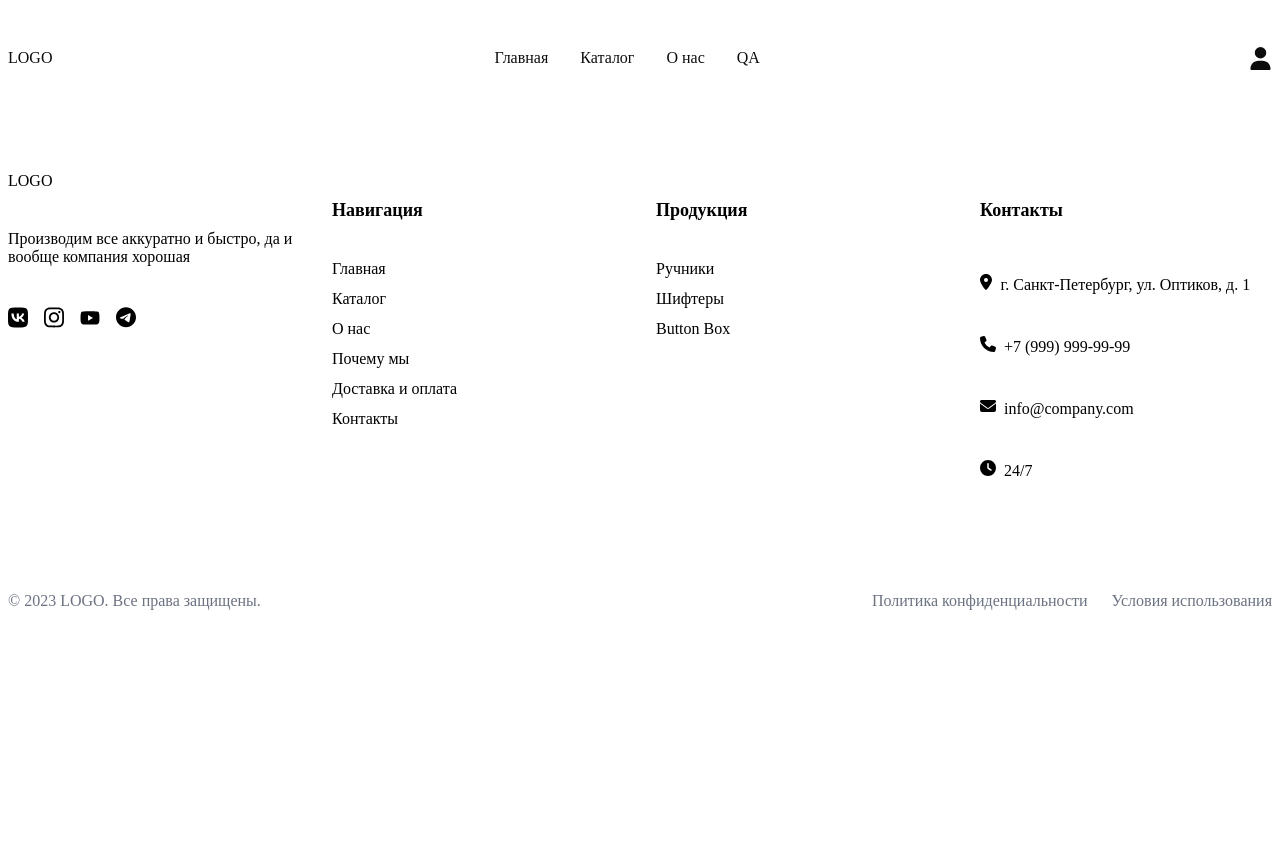
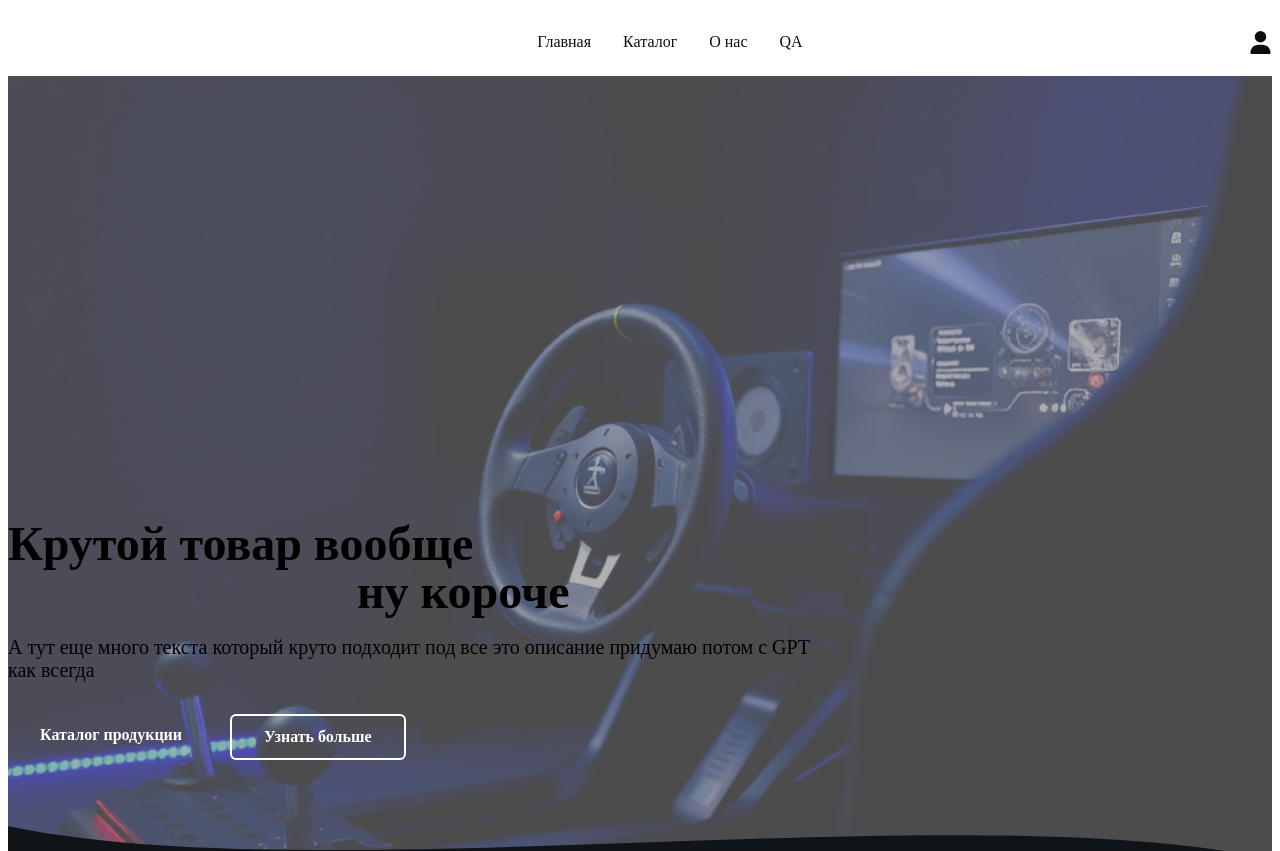
Before and after one commit to Morzevichka/sim-racing-shop, a Nuxt app in the folder frontend/: page / in a window 1280 px wide. Shown: the top 851 px of the page. Before the commit the page ends 800 px from the top, so only its background shows below. Built offline with nearby package versions, Linux system fonts and the light colour scheme.

Commit message:
create hero section and import sidebar in header

```diff
--- a/frontend/app/assets/css/base.css
+++ b/frontend/app/assets/css/base.css
@@ -23,10 +23,9 @@
 
 body, html {
     color: var(--white);
+    background-color: var(--dark);
     min-height: 100vh;
     width: 100%;
     font-family: 'Inter', sans-serif !important;
-    background-color: var(--dark);
-    color: var(--white);
-    font-size: 16px
+    scroll-behavior: smooth;
 }
--- a/frontend/app/assets/css/main.css
+++ b/frontend/app/assets/css/main.css
@@ -1,52 +1,44 @@
 @import './base.css';
 
-.vertical-wrapper {
+.container {
     margin: 0 auto;
     padding: 0 1rem;
     width: 100%;
     height: 100%;
 }
 
-.logo-wrapper span {
-  font-weight: 700;
-  font-size: 30px;
-  color: transparent;
-  background-image: var(--gradient-accent-light);
-  background-clip: text;
-}
-
 @media screen and (min-width: 0px) and (max-width: 640px) {
-  .vertical-wrapper {
+  .container {
     max-width: 100%;
   }
 }
 
 @media screen and (min-width: 640px) and (max-width: 768px) {
-  .vertical-wrapper {
+  .container {
     max-width: 640px;
   }
 }
 
 @media screen and (min-width: 768px) and (max-width: 1024px) {
-  .vertical-wrapper {
+  .container {
     max-width: 768px;
   }
 }
 
 @media screen and (min-width: 1024px) and (max-width: 1280px) {
-  .vertical-wrapper {
+  .container {
     max-width: 1024px;
   }
 }
 
 @media screen and (min-width: 1280px) and (max-width: 1536px) {
-  .vertical-wrapper {
+  .container {
     max-width: 1280px;
   }
 }
 
 @media screen and (min-width: 1536px) {
-  .vertical-wrapper {
+  .container {
     max-width: 1536px;
   }
 }
--- /dev/null
+++ b/frontend/app/components/AppLogo.vue
@@ -0,0 +1,21 @@
+<template>
+    <div class="logo">
+        <NuxtLink to="/">
+            <span>LOGO</span>
+        </NuxtLink>
+    </div>
+</template>
+
+<style scoped>
+.logo a {
+  text-decoration: none;
+}
+
+.logo span {
+  font-weight: 700;
+  font-size: 30px;
+  color: transparent;
+  background-image: var(--gradient-accent-light);
+  background-clip: text;
+}
+</style>
--- a/frontend/app/components/Footer.vue
+++ b/frontend/app/components/Footer.vue
@@ -1,11 +1,10 @@
 <template>
     <footer>
-    <div class="vertical-wrapper">
+    <div class="container">
       <div id="footer-wrapper">
         <div>
-          <div class="logo-wrapper" style="padding-bottom: 1.5rem;">
-            <RouterLink to="/"><span>LOGO</span></RouterLink>
-          </div>
+          <AppLogo style="padding-bottom: 1.5rem" />
+
           <div style="padding-bottom: 1.5rem;">
             <p>Производим все аккуратно и быстро, да и вообще компания хорошая</p>
           </div>
@@ -70,7 +69,7 @@
         </div>
       </div>
       <div id="footer-bottom-wrapper">
-        <p>© 2023 LOGO. Все права защищены.</p>
+        <p>© 2025 LOGO. Все права защищены.</p>
         <div id="terms">
             <RouterLink to="/">Политика конфиденциальности</RouterLink>
             <RouterLink to="/">Условия использования</RouterLink>
--- a/frontend/app/components/Header.vue
+++ b/frontend/app/components/Header.vue
@@ -1,7 +1,6 @@
 <script setup>
-import { ref } from 'vue'
 
-const sidebarVisiable = ref(false)
+const sidebarVisiable = useState('sidebar-visiable', () => false)
 
 function openSidebar() {
     sidebarVisiable.value = true
@@ -14,26 +13,24 @@ function closeSidebar() {
 
 <template>
   <header>
-    <div class="vertical-wrapper">
+    <div class="container">
       <div id="nav-wrapper">
-        <div class="logo-wrapper">
-          <NuxtLink to="/"><span>LOGO</span></NuxtLink>
-        </div>
+        <AppLogo />
 
-        <nav id="menu" :class="{ show : sidebarVisiable }">
-
-        <div id="close-sidebar-button" @click="closeSidebar">
+        <div id="close-sidebar-button" @click="closeSidebar" :class="{ show: sidebarVisiable }">
           <svg xmlns="http://www.w3.org/2000/svg" viewBox="0 -960 960 960"><path d="m480-444.62-209.69 209.7q-7.23 7.23-17.5 7.42-10.27.19-17.89-7.42-7.61-7.62-7.61-17.7 0-10.07 7.61-17.69L444.62-480l-209.7-209.69q-7.23-7.23-7.42-17.5-.19-10.27 7.42-17.89 7.62-7.61 17.7-7.61 10.07 0 17.69 7.61L480-515.38l209.69-209.7q7.23-7.23 17.5-7.42 10.27-.19 17.89 7.42 7.61 7.62 7.61 17.7 0 10.07-7.61 17.69L515.38-480l209.7 209.69q7.23 7.23 7.42 17.5.19 10.27-7.42 17.89-7.62 7.61-17.7 7.61-10.07 0-17.69-7.61L480-444.62Z"/></svg>
         </div>
-
-          <NuxtLink to="/">Главная</NuxtLink>
-          <NuxtLink to="/catalog">Каталог</NuxtLink>
-          <NuxtLink to="/about">О нас</NuxtLink>
-          <NuxtLink to="/qa">QA</NuxtLink>
+        <nav id="menu" :class="{ show : sidebarVisiable }">
+          <div class="container">
+            <ul>
+              <li><NuxtLink to="/">Главная</NuxtLink></li>
+              <li><NuxtLink to="/catalog">Каталог</NuxtLink></li>
+              <li><NuxtLink to="/about">О нас</NuxtLink></li>
+              <li><NuxtLink to="/qa">QA</NuxtLink></li>
+            </ul>
+          </div>
         </nav>
-        <div id="overlay" @click="closeSidebar"></div>
-
-        <div id="cart-profile">
+        <div id="cart-profile" :class="{ show: sidebarVisiable }">
           <NuxtLink to="/cart">
             <svg xmlns="http://www.w3.org/2000/svg" viewBox="0 0 576 512"><path fill="currentColor" d="M0 24C0 10.7 10.7 0 24 0H69.5c22 0 41.5 12.8 50.6 32h411c26.3 0 45.5 25 38.6 50.4l-41 152.3c-8.5 31.4-37 53.3-69.5 53.3H170.7l5.4 28.5c2.2 11.3 12.1 19.5 23.6 19.5H488c13.3 0 24 10.7 24 24s-10.7 24-24 24H199.7c-34.6 0-64.3-24.6-70.7-58.5L77.4 54.5c-.7-3.8-4-6.5-7.9-6.5H24C10.7 48 0 37.3 0 24zM128 464a48 48 0 1 1 96 0 48 48 0 1 1 -96 0zm336-48a48 48 0 1 1 0 96 48 48 0 1 1 0-96z"></path></svg>
           </NuxtLink>
@@ -41,7 +38,7 @@ function closeSidebar() {
             <svg xmlns="http://www.w3.org/2000/svg" viewBox="0 0 448 512"><path fill="currentColor" d="M224 256A128 128 0 1 0 224 0a128 128 0 1 0 0 256zm-45.7 48C79.8 304 0 383.8 0 482.3C0 498.7 13.3 512 29.7 512H418.3c16.4 0 29.7-13.3 29.7-29.7C448 383.8 368.2 304 269.7 304H178.3z"></path></svg>
           </NuxtLink>
 
-          <div id="open-side-bar" @click="openSidebar">
+          <div id="open-side-bar" @click="openSidebar" :class="{ show: !sidebarVisiable}">
             <svg xmlns="http://www.w3.org/2000/svg" viewBox="0 0 448 512" data-fa-i2svg=""><path fill="currentColor" d="M0 96C0 78.3 14.3 64 32 64H416c17.7 0 32 14.3 32 32s-14.3 32-32 32H32C14.3 128 0 113.7 0 96zM0 256c0-17.7 14.3-32 32-32H416c17.7 0 32 14.3 32 32s-14.3 32-32 32H32c-17.7 0-32-14.3-32-32zM448 416c0 17.7-14.3 32-32 32H32c-17.7 0-32-14.3-32-32s14.3-32 32-32H416c17.7 0 32 14.3 32 32z"></path></svg>
           </div>
         </div>
@@ -60,9 +57,22 @@ header {
   border-bottom: 1px solid var(--color-border);
 }
 
+header a {
+  text-decoration: none;
+  transition: color 250ms ease;
+}
+
+header a {
+  color: var(--white);
+}
+
+header a:hover {
+  color: var(--accent-blue);
+}
+
 #nav-wrapper {
+  position: relative;
   height: 68px;
-  padding: 1rem 0;
   display: flex;
   justify-content: space-between;
   align-items: center;
@@ -72,27 +82,14 @@ header {
   color: var(--accent-blue);
 }
 
-#nav-wrapper a {
-  text-decoration: none;
-  transition: color 250ms ease;
-}
-
-#nav-wrapper a {
-  color: var(--white);
-}
-
-#nav-wrapper a:hover {
-  color: var(--accent-blue);
-}
-
-#menu {
+#menu ul{
   display: flex;
   gap: 2rem;
+  list-style: none;
 }
 
 #cart-profile {
   display: flex;
-  align-items: center;
   gap: 1.5rem;
 }
 
@@ -113,8 +110,11 @@ color: var(--accent-blue);
 }
 
 #close-sidebar-button {
+  position: absolute;
+  right: 0;
+  height: 30px;
   width: 30px;
-  height: 30px;
+  display: none;
 }
 
 #close-sidebar-button svg {
@@ -129,15 +129,6 @@ color: var(--accent-blue);
   fill: var(--accent-blue);
 }
 
-#overlay {
-  position: fixed;
-  inset: 0;
-  z-index: 9;
-  display: none;
-  width: 100%;
-  height: 100%;
-}
-
 @media screen and (min-width: 768px) {
   #open-side-bar, #close-sidebar-button {
     display: none;
@@ -145,45 +136,61 @@ color: var(--accent-blue);
 }
 
 @media screen and (max-width: 768px) {
-  #layout {
-    display: block;
-    position: fixed;
-    inset: 0;
-    width: 100%;
-    height: 100%;
-    z-index: 10;
-  }
-
   #menu {
     position: fixed;
     top: 0;
     right: -100%;
     height: 100vh;
-    width: 50%;
+    width: 100%;
     display: flex;
     flex-flow: column;
     align-items: center;
     background-color: var(--dark-blue);
     transition: right 300ms ease-in-out;
-    z-index: 50;
+    z-index: 11;
     border-left: 1px solid #1f2937;
-  }
-
-  #menu a {
-    padding: 0 5rem;
   }
 
   #menu.show {
     right: 0;
   }
 
-  #menu.show ~ #overlay {
+  #menu ul {
+    gap: 0;
+    width: 100%;
+    padding-top: 68px;
+    flex-flow: column;
+  }
+
+  #menu li {
+    display: flex;
+    height: 3rem;
+  }
+
+  #menu a {
+    width: 100%;
+    display: flex;
+    align-items: center;
+    justify-content: end;
+  }
+
+  #open-side-bar {
+    display: none;
+    cursor: pointer;
+  }
+
+  #open-side-bar.show {
     display: block;
   }
 
-  #open-side-bar {
+  #close-sidebar-button.show {
     display: block;
-    cursor: pointer;
+    z-index: 12;
+  }
+
+  #cart-profile.show {
+    position: absolute;
+    z-index: 12;
   }
 }
 </style>
--- /dev/null
+++ b/frontend/app/pages/about.vue
@@ -0,0 +1,2 @@
+<template>
+</template>
--- /dev/null
+++ b/frontend/app/pages/cart.vue
@@ -0,0 +1,3 @@
+<template>
+
+</template>
--- /dev/null
+++ b/frontend/app/pages/catalog.vue
@@ -0,0 +1,2 @@
+<template>
+</template>
--- /dev/null
+++ b/frontend/app/pages/index.vue
@@ -0,0 +1,220 @@
+<script setup>
+</script>
+
+<template>
+    <section id="hero">
+        <div id="hero-bg-img">
+            <img src="/hero.png" alt="Hero img" loading="lazy">
+        </div>
+        <div class="container">
+            <div id="hero-content">
+                <h1>
+                    Крутой товар вообще
+                    <br/>
+                    <span>а это еще круче</span>
+                    ну короче
+                </h1>
+                <p>А тут еще много текста который круто подходит под все это описание придумаю потом с GPT как всегда</p>
+                <div id="hero-content-button">
+                    <span id="hero-content-button-catalog">
+                        <RouterLink to="/catalog">Каталог продукции</RouterLink>
+                    </span>
+                    <span id="hero-content-button-about">
+                        <RouterLink to="/about">Узнать больше</RouterLink>
+                    </span>
+                </div>
+            </div>
+        </div>
+        <div id="curve">
+            <svg viewBox="0 0 1440 150" preserveAspectRatio="none">
+                <path d="M0,0 C360,200 1080,-100 1440,100 L1440,150 L0,150 Z" fill="#0F1419"/>
+            </svg>
+        </div>
+    </section>
+    <section class="video-section">
+        <div class="container">
+            <div class="container-wrappwer">
+                 <div class="video-container">
+                    <img src="/first-video.png"/>
+                </div>
+                <div class="text-container">
+                </div>
+            </div>
+        </div>
+    </section>
+    <section class="product-section">
+
+    </section>
+</template>
+
+<style scoped>
+#hero {
+    position: relative;
+    height: 100vh;
+    background: var(--gradient-main);
+}
+
+#hero-bg-img {
+    position: absolute;
+    inset: 0;
+    background-color: rgba(0, 0, 0, 0.5);
+}
+
+#hero-bg-img img {
+    width: 100%;
+    height: 100%;
+    object-fit: cover;
+    opacity: 40%;
+}
+
+#hero .container {
+    position: relative;
+    display: flex;
+    align-items: end;
+    height: calc(100% - 68px);
+}
+
+#hero-content {
+    max-width: 52rem;
+    padding-bottom: 3rem;
+}
+
+#hero-content h1 {
+    font-size: 3rem;
+    line-height: 1;
+    font-weight: 700;
+    margin-bottom: 0.75rem;
+}
+
+#hero-content h1 span {
+    color: transparent;
+    background-image: var(--gradient-accent-light);
+    background-clip: text;
+}
+
+#hero-content p {
+    font-size: 1.25rem;
+    color: var(--text-gray);
+    margin-bottom: 2rem;
+}
+
+#hero-content-button {
+    display: flex;
+    flex-flow: row;
+    gap: 1rem;
+}
+
+#hero-content-button span {
+    text-align: center;
+    transition: 300ms;
+    border-radius: 0.375rem;
+    padding: 0.75rem 2rem;
+}
+
+#hero-content-button a {
+    font-weight: 700;
+    color: white;
+    text-decoration: none;
+}
+
+#hero-content-button-catalog {
+    background-image: var(--gradient-accent-light);
+}
+
+#hero-content-button-catalog:hover {
+    opacity: 0.85;
+}
+
+#hero-content-button-about {
+    background-color: transparent;
+    border: 2px solid white;
+    color: white;
+    transition: all 0.3s ease;
+    position: relative;
+    overflow: hidden;
+}
+
+#hero-content-button-about::before {
+    content: "";
+    position: absolute;
+    top: 0;
+    left: -100%;
+    width: 100%;
+    height: 100%;
+    background: rgba(255, 255, 255, 0.15);
+    transition: left 0.3s ease;
+    z-index: 0;
+}
+
+#hero-content-button-about:hover::before {
+    left: 0;
+}
+
+#hero #curve {
+  position: absolute;
+  bottom: 0;
+  left: 0;
+  width: 100%;
+  overflow: hidden;
+  line-height: 0;
+  z-index: 0;
+}
+
+#hero #curve svg {
+  display: block;
+  width: 100%;
+  height: 50px;
+}
+
+@media screen and (max-width: 768px) {
+    #hero-content h1 {
+        font-size: 2.5rem;
+        line-height: 1.25;
+    }
+}
+
+@media screen and (max-width: 640px) {
+    #hero-content-button {
+        flex-direction: column;
+    }
+}
+
+.video-section {
+    padding: 5rem 0;
+    background-color: var(--dark);
+    height: 700px;
+}
+
+.container-wrapper {
+    display: flex;
+    flex-flow: row;
+    gap: 3rem;
+    align-items: center;
+}
+
+.video-container {
+    width: 50%;
+    position: relative;
+}
+
+.video-container img {
+    position: absolute;
+    inset: 0;
+    width: 100%;
+    height: 100%;
+}
+
+@media screen and (max-width: 1024px) {
+    .container-wrapper {
+        flex-flow: column;
+    }
+
+    .video-container {
+        width: 100%;
+    }
+
+    .card-content {
+        width: 100%;
+    }
+}
+</style>
--- /dev/null
+++ b/frontend/app/pages/qa.vue
@@ -0,0 +1,2 @@
+<template>
+</template>
--- /dev/null
+++ b/frontend/app/pages/why-us.vue
@@ -0,0 +1,2 @@
+<template>
+</template>
```
Also changed, not shown: frontend/public/first-video.png (added), frontend/public/hero.png (added).
